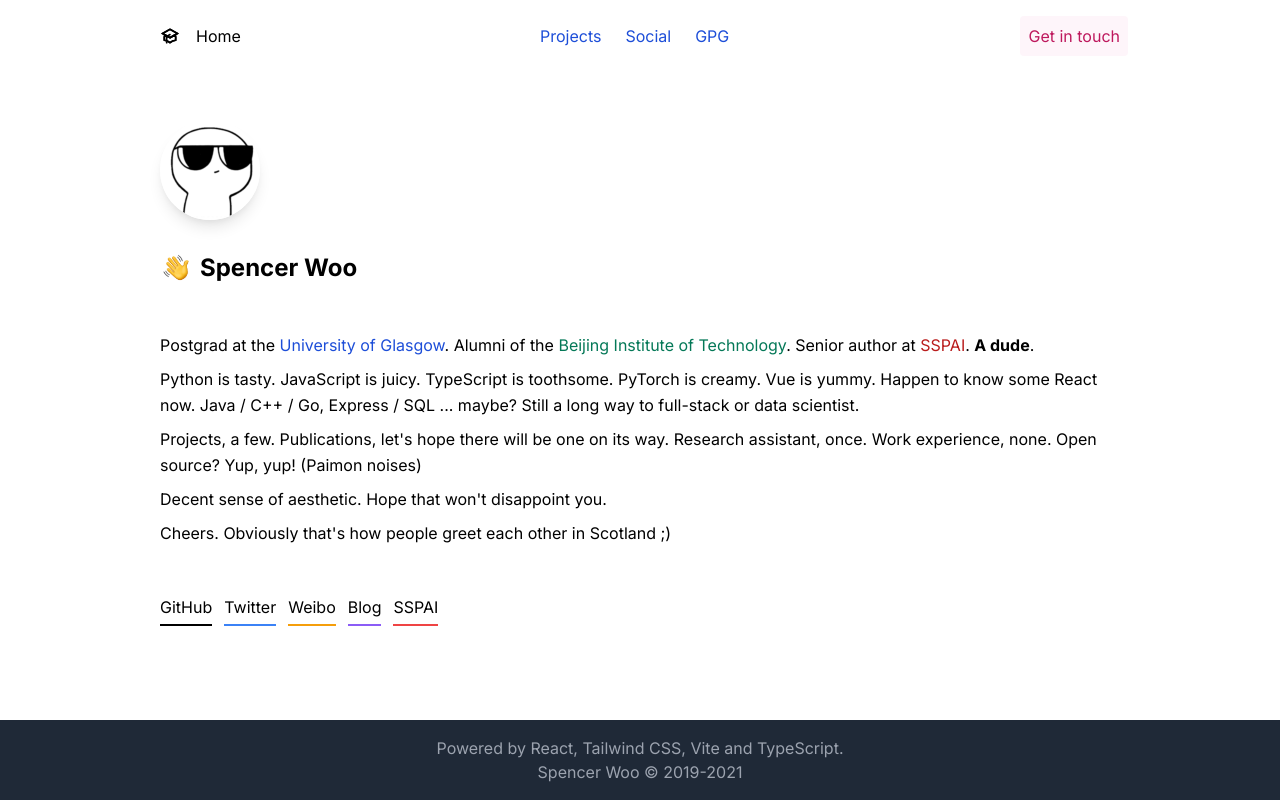
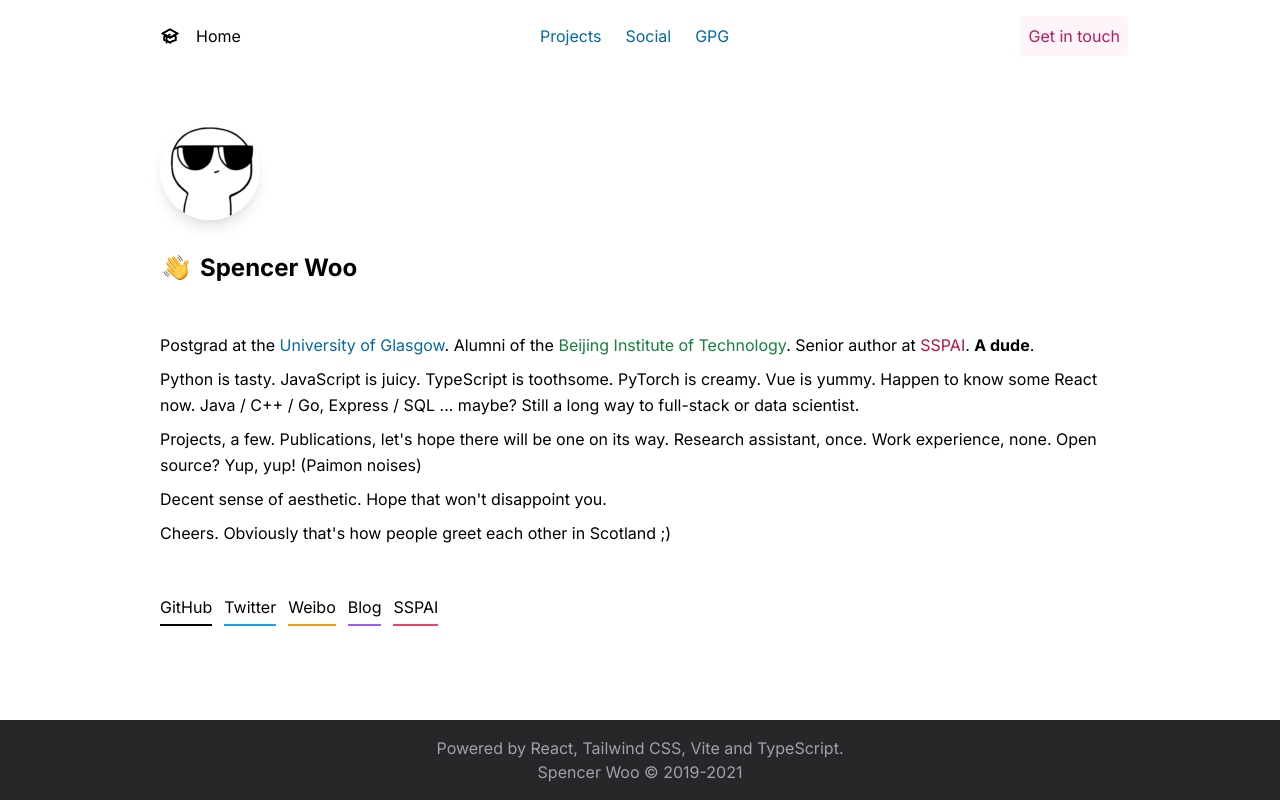
Before and after one commit to fat-bamboo/portfolio-react, a React (Vite) app: page / in a window 1280 px wide. Built offline with nearby package versions, Linux system fonts and the light colour scheme.

Commit message:
update colors

```diff
--- a/tailwind.config.js
+++ b/tailwind.config.js
@@ -1,4 +1,5 @@
 const defaultTheme = require('tailwindcss/defaultTheme');
+const colors = require('tailwindcss/colors')
 
 module.exports = {
   mode: 'jit',
@@ -8,8 +9,21 @@ module.exports = {
   ],
   darkMode: 'media',
   theme: {
+    colors: {
+      transparent: 'transparent',
+      current: 'currentColor',
+      black: colors.black,
+      white: colors.white,
+      gray: colors.gray,
+      red: colors.rose,
+      yellow: colors.amber,
+      green: colors.green,
+      blue: colors.sky,
+      indigo: colors.indigo,
+      purple: colors.purple,
+      pink: colors.pink
+    },
     extend: {
-      fontWeight: ['hover', 'focus'],
       fontFamily: {
         sans: ['Inter', ...defaultTheme.fontFamily.sans],
       },
```
Also changed, not shown: 1 other file (tests, documents, lock files or other folders).
